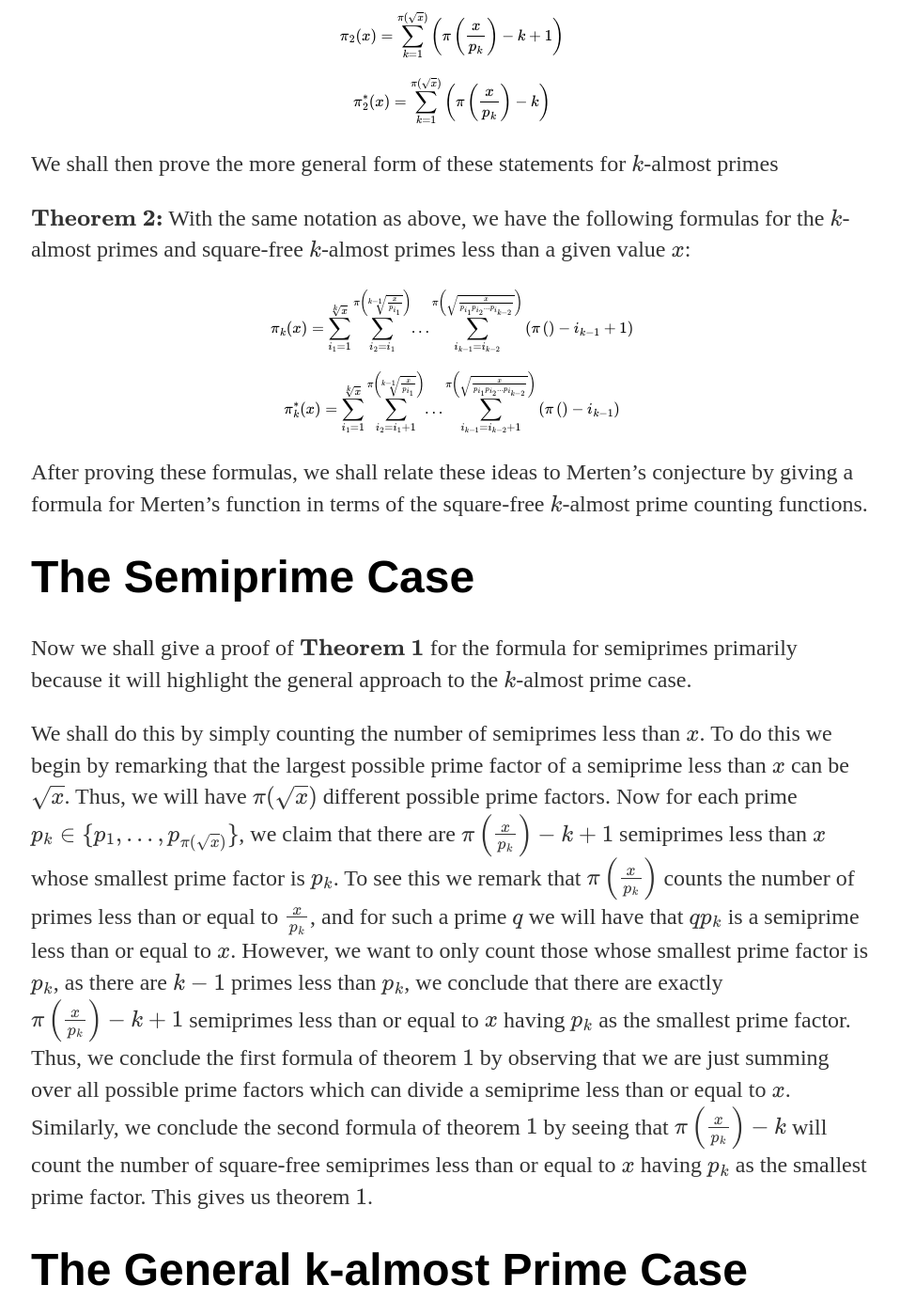
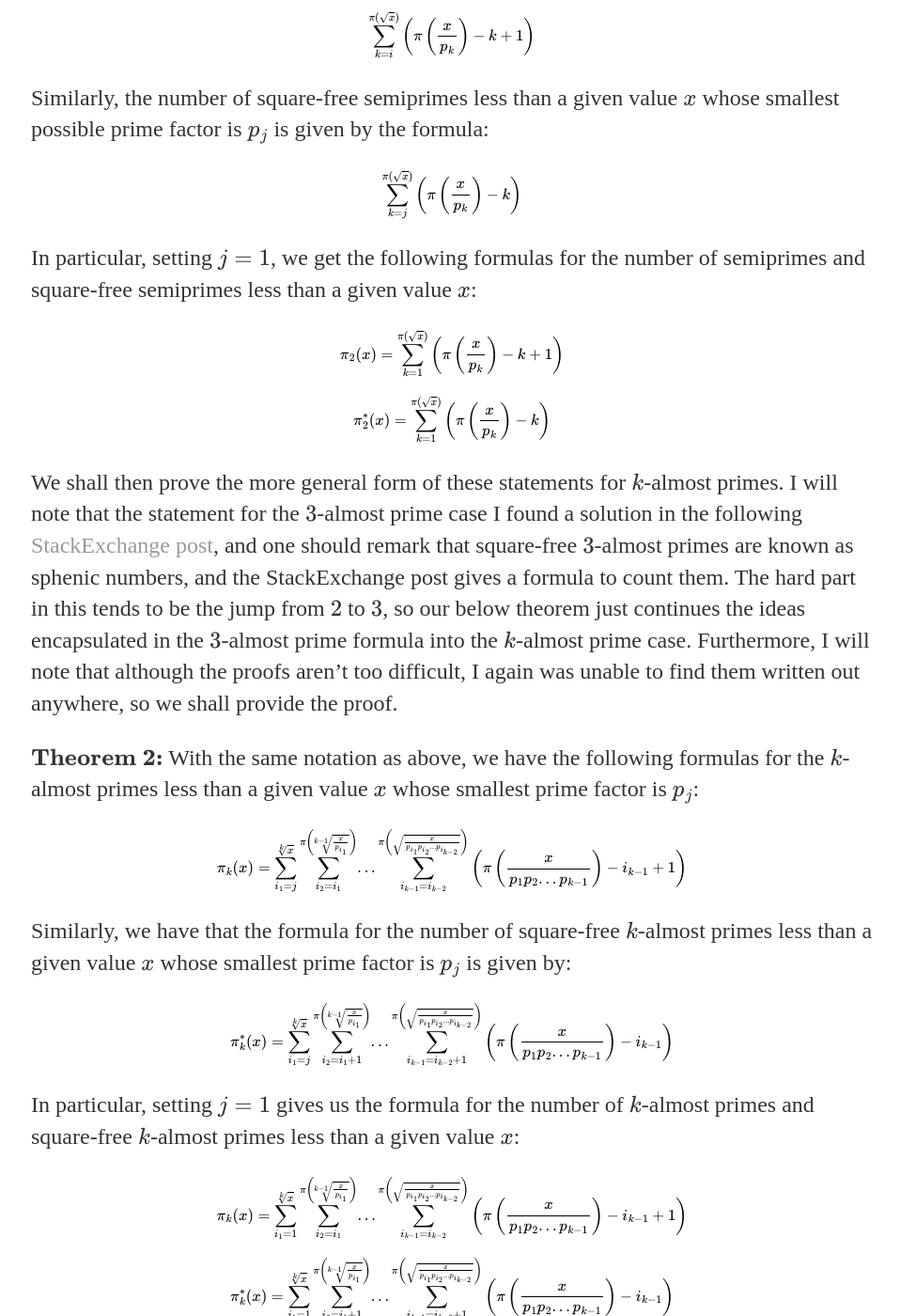
Before and after one commit to stevenecreech/stevenecreech.github.io, a Jekyll site: the page built from _posts/2023-09-12-Almost-Prime-Counting-Functions-and-Mertens-Conjecture.md, in a window 1280 px wide and 1400 px high, scrolled down 1556 px. Shown: the whole window at 94% size, without its empty margins (159-1117 px from the left). Built offline with Jekyll 4.4.1, drawn with Linux system fonts in a browser that asks for light colours; Markdown is read by kramdown in place of the engine named in the settings; formulas are drawn with MathJax 3; some of the changed text lies outside the part shown.

Commit message:
Update 2023-09-12-Almost-Prime-Counting-Functions-and-Mertens-Conjecture.md

```diff
--- a/_posts/2023-09-12-Almost-Prime-Counting-Functions-and-Mertens-Conjecture.md
+++ b/_posts/2023-09-12-Almost-Prime-Counting-Functions-and-Mertens-Conjecture.md
@@ -30,7 +30,19 @@ We remark the subtle difference between $$\pi_k$$ and $$\pi_k^*$$ by observing t
 
 Now the goal will be to give a recursive formula for $$\pi_k(x)$$ and $$\pi_k^*(x)$$. We shall first state the formula for semiprimes as the following theorems. We note that the formula for $$\pi_2(x)$$ was given by R.G. Wilson in 2006 and E. Noel and G. Panos in 2005 <a href = "https://mathworld.wolfram.com/Semiprime.html">(see this note)</a>; however, neither result was published and was only given in a correspondence. Furthermore, I was unable to find a proof of the formula written down anywhere, so we will provide one here.
 
-$$\textbf{Theorem 1:}$$Let us denote $$p_k$$ to be the $$k$$-th prime number, then we have the following formula for the number of semiprimes and square-free semiprimes less than a given value $$x$$:
+$$\textbf{Theorem 1:}$$Let us denote $$p_k$$ to be the $$k$$-th prime number, then the number of semiprimes less than a given value $$x$$ whose smallest prime factor is $$p_j$$ is given by the formula:
+
+$$
+\sum_{k=i}^{\pi(\sqrt{x})}\left(\pi\left(\frac{x}{p_k}\right)-k+1\right)
+$$
+
+Similarly, the number of square-free semiprimes less than a given value $$x$$ whose smallest possible prime factor is $$p_j$$ is given by the formula:
+
+$$
+\sum_{k=j}^{\pi(\sqrt{x})}\left(\pi\left(\frac{x}{p_k}\right)-k\right)
+$$
+
+In particular, setting $$j=1$$, we get the following formulas for the number of semiprimes and square-free semiprimes less than a given value $$x$$:
 
 $$
 \pi_2(x)=\sum_{k=1}^{\pi(\sqrt{x})}\left(\pi\left(\frac{x}{p_k}\right)-k+1\right)
@@ -40,19 +52,35 @@ $$
 \pi_2^*(x)=\sum_{k=1}^{\pi(\sqrt{x})}\left(\pi\left(\frac{x}{p_k}\right)-k\right)
 $$
 
-We shall then prove the more general form of these statements for $$k$$-almost primes
+We shall then prove the more general form of these statements for $$k$$-almost primes. I will note that the statement for the $$3$$-almost prime case I found a solution in the following <a href = "https://math.stackexchange.com/questions/1129118/counting-squarefree-3-almost-primes-solved">StackExchange post</a>, and one should remark that square-free $$3$$-almost primes are known as sphenic numbers, and the StackExchange post gives a formula to count them. The hard part in this tends to be the jump from $$2$$ to $$3$$, so our below theorem just continues the ideas encapsulated in the $$3$$-almost prime formula into the $$k$$-almost prime case. Furthermore, I will note that although the proofs aren't too difficult, I again was unable to find them written out anywhere, so we shall provide the proof.
 
-$$\textbf{Theorem 2:}$$ With the same notation as above, we have the following formulas for the $$k$$-almost primes and square-free $$k$$-almost primes less than a given value $$x$$:
+$$\textbf{Theorem 2:}$$ With the same notation as above, we have the following formulas for the $$k$$-almost primes less than a given value $$x$$ whose smallest prime factor is $$p_j$$:
 
 $$
 \begin{equation}
-\pi_k(x)=\sum_{i_1=1}^{\sqrt[k]{x}}\sum_{i_2=i_1}^{\pi\left(\sqrt[k-1]{\frac{x}{p_{i_1}}}\right)}...\sum_{i_{k-1}=i_{k-2}}^{\pi\left(\sqrt{\frac{x}{p_{i_1}p_{i_2}...p_{i_{k-2}}}}\right)}\left(\pi\left(\right)-i_{k-1}+1\right)
+\pi_k(x)=\sum_{i_1=j}^{\sqrt[k]{x}}\sum_{i_2=i_1}^{\pi\left(\sqrt[k-1]{\frac{x}{p_{i_1}}}\right)}...\sum_{i_{k-1}=i_{k-2}}^{\pi\left(\sqrt{\frac{x}{p_{i_1}p_{i_2}...p_{i_{k-2}}}}\right)}\left(\pi\left(\frac{x}{p_1p_2...p_{k-1}}\right)-i_{k-1}+1\right)
+\end{equation}
+$$
+
+Similarly, we have that the formula for the number of square-free $$k$$-almost primes less than a given value $$x$$ whose smallest prime factor is $$p_j$$ is given by:
+
+$$
+\begin{equation}
+\pi_k^*(x)=\sum_{i_1=j}^{\sqrt[k]{x}}\sum_{i_2=i_1+1}^{\pi\left(\sqrt[k-1]{\frac{x}{p_{i_1}}}\right)}...\sum_{i_{k-1}=i_{k-2}+1}^{\pi\left(\sqrt{\frac{x}{p_{i_1}p_{i_2}...p_{i_{k-2}}}}\right)}\left(\pi\left(\frac{x}{p_1p_2...p_{k-1}}\right)-i_{k-1}\right)
+\end{equation}
+$$
+
+In particular, setting $$j=1$$ gives us the formula for the number of $$k$$-almost primes and square-free $$k$$-almost primes less than a given value $$x$$:
+
+$$
+\begin{equation}
+\pi_k(x)=\sum_{i_1=1}^{\sqrt[k]{x}}\sum_{i_2=i_1}^{\pi\left(\sqrt[k-1]{\frac{x}{p_{i_1}}}\right)}...\sum_{i_{k-1}=i_{k-2}}^{\pi\left(\sqrt{\frac{x}{p_{i_1}p_{i_2}...p_{i_{k-2}}}}\right)}\left(\pi\left(\frac{x}{p_1p_2...p_{k-1}}\right)-i_{k-1}+1\right)
 \end{equation}
 $$
 
 $$
 \begin{equation}
-\pi_k^*(x)=\sum_{i_1=1}^{\sqrt[k]{x}}\sum_{i_2=i_1+1}^{\pi\left(\sqrt[k-1]{\frac{x}{p_{i_1}}}\right)}...\sum_{i_{k-1}=i_{k-2}+1}^{\pi\left(\sqrt{\frac{x}{p_{i_1}p_{i_2}...p_{i_{k-2}}}}\right)}\left(\pi\left(\right)-i_{k-1}\right)
+\pi_k^*(x)=\sum_{i_1=1}^{\sqrt[k]{x}}\sum_{i_2=i_1+1}^{\pi\left(\sqrt[k-1]{\frac{x}{p_{i_1}}}\right)}...\sum_{i_{k-1}=i_{k-2}+1}^{\pi\left(\sqrt{\frac{x}{p_{i_1}p_{i_2}...p_{i_{k-2}}}}\right)}\left(\pi\left(\frac{x}{p_1p_2...p_{k-1}}\right)-i_{k-1}\right)
 \end{equation}
 $$
 
@@ -60,14 +88,18 @@ After proving these formulas, we shall relate these ideas to Merten's conjecture
 
 <h1>The Semiprime Case</h1>
 
-Now we shall give a proof of $$\textbf{Theorem 1}$$ for the formula for semiprimes primarily because it will highlight the general approach to the $$k$$-almost prime case.
+Now we shall give a proof of Theorem 1 for the formula for (square-free) semiprimes. Then we shall remark how we can then see the formula for the number of (square-free) semiprimes whose smallest possible prime factor is $$p_i$$.
 
 We shall do this by simply counting the number of semiprimes less than $$x$$. To do this we begin by remarking that the largest possible prime factor of a semiprime less than $$x$$ can be $$\sqrt{x}$$. Thus, we will have $$\pi(\sqrt{x})$$ different possible prime factors. Now for each prime $$p_k\in\{p_1,...,p_{\pi(\sqrt{x})}\}$$, we claim that there are $$\pi\left(\frac{x}{p_k}\right)-k+1$$ semiprimes less than $$x$$ whose smallest prime factor is $$p_k$$. To see this we remark that $$\pi\left(\frac{x}{p_k}\right)$$ counts the number of primes less than or equal to $$\frac{x}{p_k}$$, and for such a prime $$q$$ we will have that $$qp_k$$ is a semiprime less than or equal to $$x$$. However, we want to only count those whose smallest prime factor is $$p_k$$, as there are $$k-1$$ primes less than $$p_k$$, we conclude that there are exactly $$\pi\left(\frac{x}{p_k}\right)-k+1$$ semiprimes less than or equal to $$x$$ having $$p_k$$ as the smallest prime factor. Thus, we conclude the first formula of theorem $$1$$ by observing that we are just summing over all possible prime factors which can divide a semiprime less than or equal to $$x$$. Similarly, we conclude the second formula of theorem $$1$$ by seeing that $$\pi\left(\frac{x}{p_k}\right)-k$$ will count the number of square-free semiprimes less than or equal to $$x$$ having $$p_k$$ as the smallest prime factor. This gives us theorem $$1$$.
+
+Now we remark that the formula for the number of (square-free) semiprimes whose smallest prime factor is $$p_i$$ follows by the exact same counting method as above, but since the smallest prime factor is $$p_i$$ we then must start our sum at the value $$i$$ rather than $$1$$.
 
 
 <h1>The General k-almost Prime Case</h1>
 
-We shall now give a proof of the general $$k$$-almost prime case.
+We shall now give a proof of the general $$k$$-almost prime case. Let us begin with the $$k$$-almost prime case. We shall do this via induction on $$k$$ together with the observation that
+
+Now for the square-free case, we
 
 <h1>Connection to Merten's Conjecture and Riemann Hypothesis</h1>
 
```
